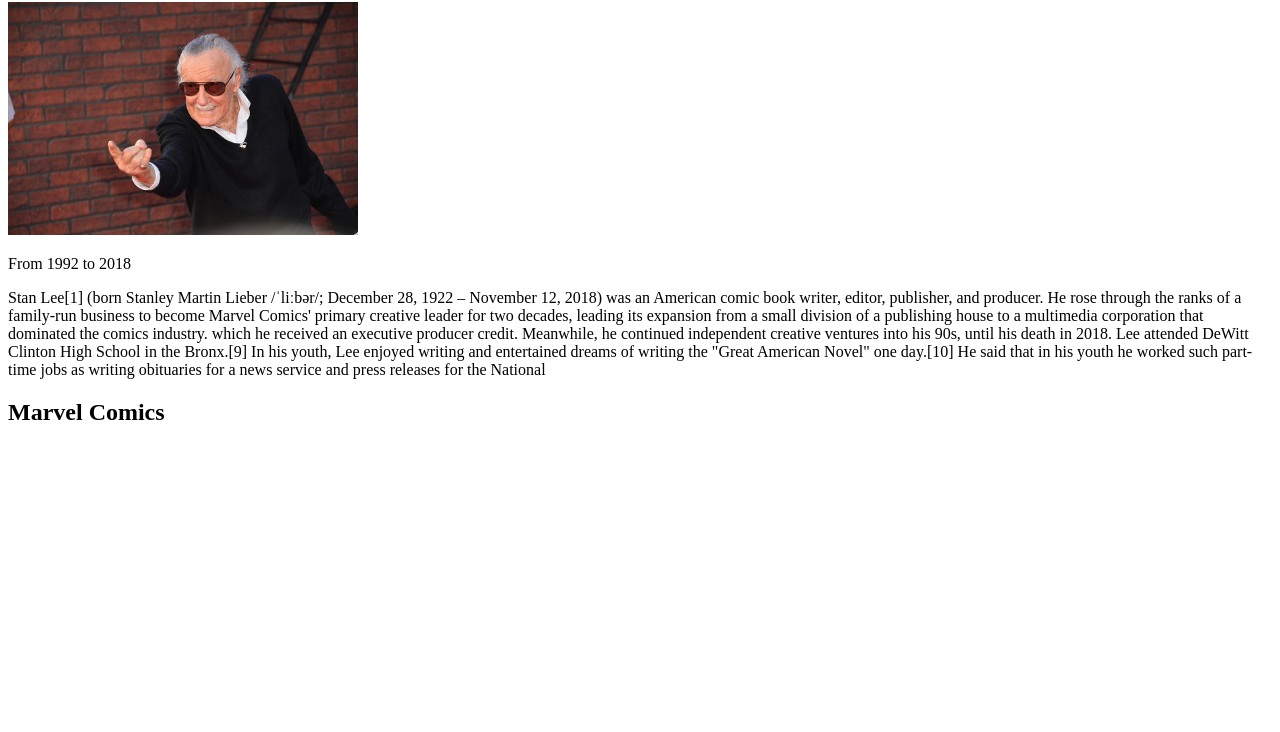
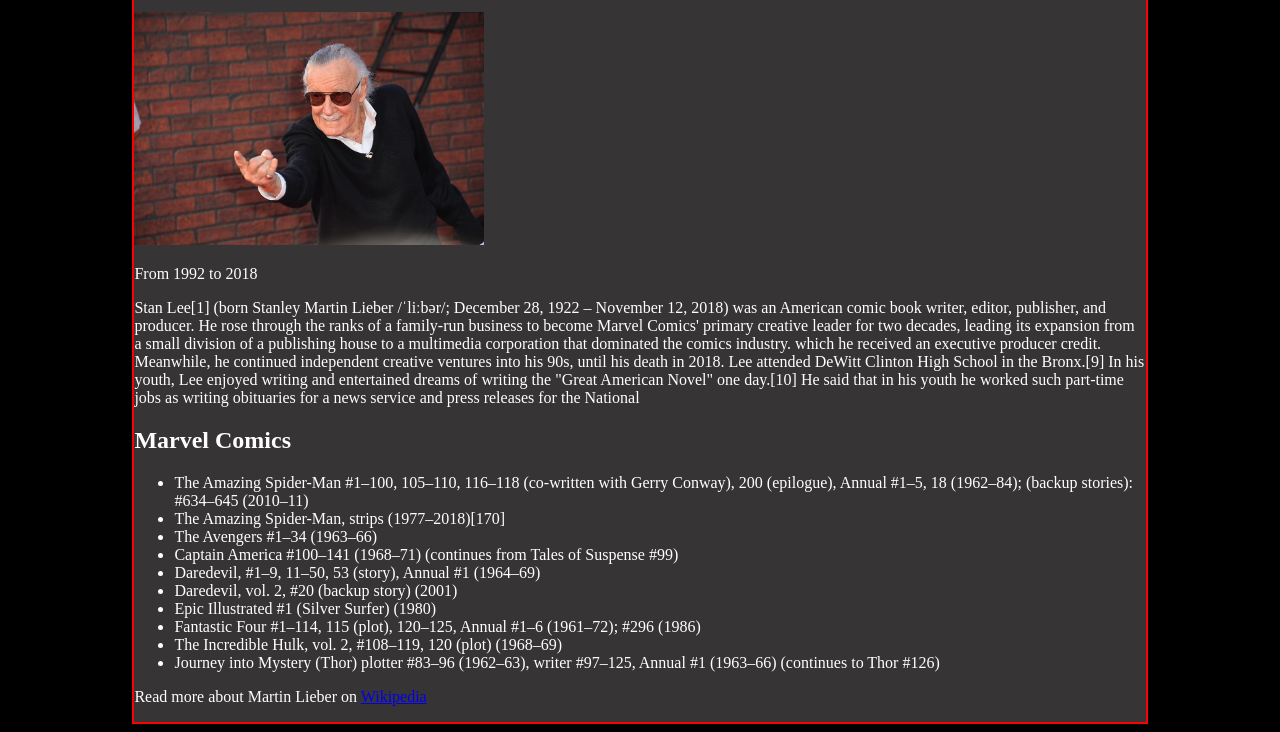
Before and after one commit to murathudavendigar/html_lesson-25.7.22, a plain HTML site: page index.html in a window 1280 px wide. Shown: the part 78-810 px from the top of the page. Drawn offline with Linux system fonts and the light colour scheme.

Commit message:
css started

```diff
--- a/index.css
+++ b/index.css
@@ -0,0 +1,11 @@
+body {
+    background-color: black;
+    color: white;
+}
+
+.container {
+    border: 2px solid red;
+    width: 80%;
+    margin: auto;
+    background-color: rgb(54, 52, 52);
+}
--- a/index.html
+++ b/index.html
@@ -23,7 +23,25 @@
 
 <h2 class="heading" id="marvel">Marvel Comics</h2>
 
-    <ul></ul>
+<ul>
+    <li>The Amazing Spider-Man #1–100, 105–110, 116–118 (co-written with Gerry Conway), 200 (epilogue), Annual #1–5, 18 (1962–84); (backup stories): #634–645 (2010–11)</li>
+    <li>The Amazing Spider-Man, strips (1977–2018)[170]</li>
+    <li>The Avengers #1–34 (1963–66)</li>
+    <li>Captain America #100–141 (1968–71) (continues from Tales of Suspense #99)</li>
+    <li>Daredevil, #1–9, 11–50, 53 (story), Annual #1 (1964–69)
+    </li>
+    <li>Daredevil, vol. 2, #20 (backup story) (2001)</li>
+    <li>Epic Illustrated #1 (Silver Surfer) (1980)
+    </li>
+    <li>Fantastic Four #1–114, 115 (plot), 120–125, Annual #1–6 (1961–72); #296 (1986)</li>
+    <li>The Incredible Hulk, vol. 2, #108–119, 120 (plot) (1968–69)</li>
+    <li>Journey into Mystery (Thor) plotter #83–96 (1962–63), writer #97–125, Annual #1 (1963–66) (continues to Thor #126)</li>
+</ul>
+
+
+<p id="footer">
+    Read more about Martin Lieber on <a href="https://en.wikipedia.org/wiki/Stan_Lee" target="_blank" id="link"> Wikipedia</a>
+</p>
 
     </div>
 
```
